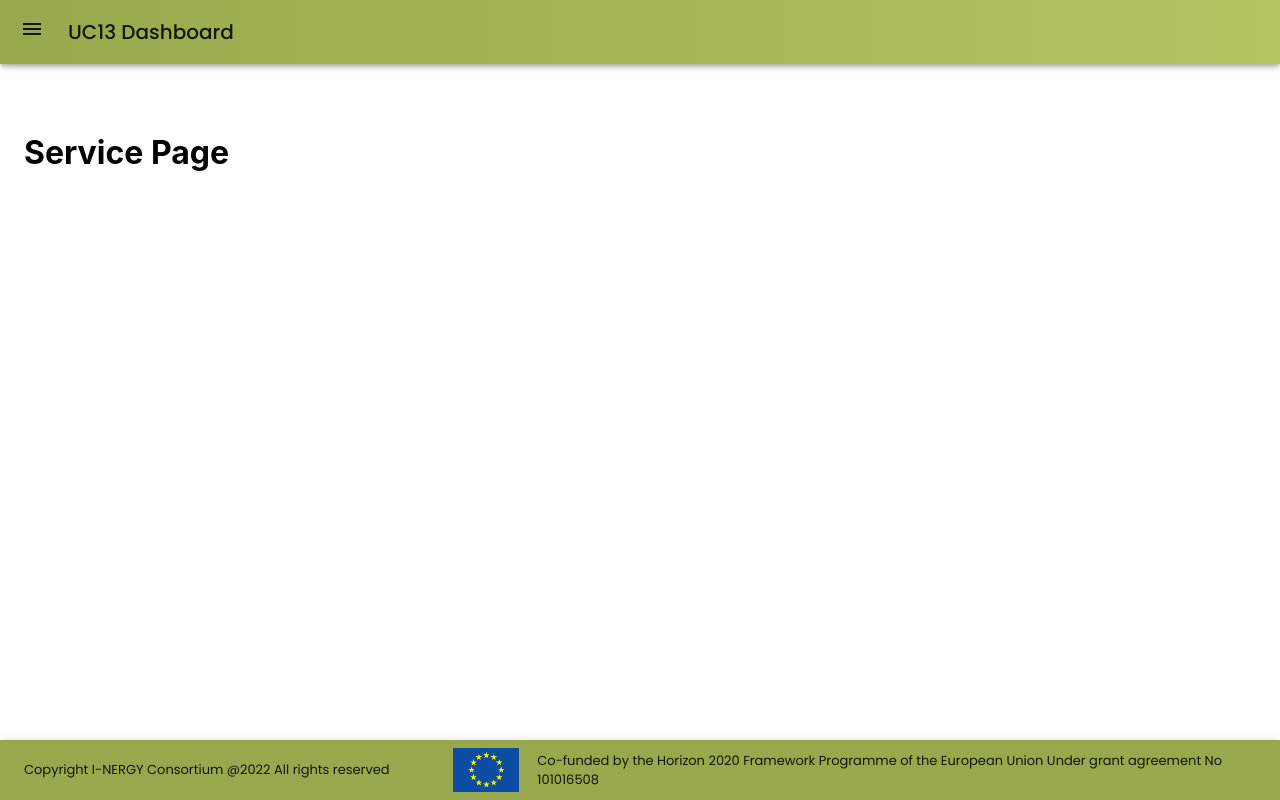
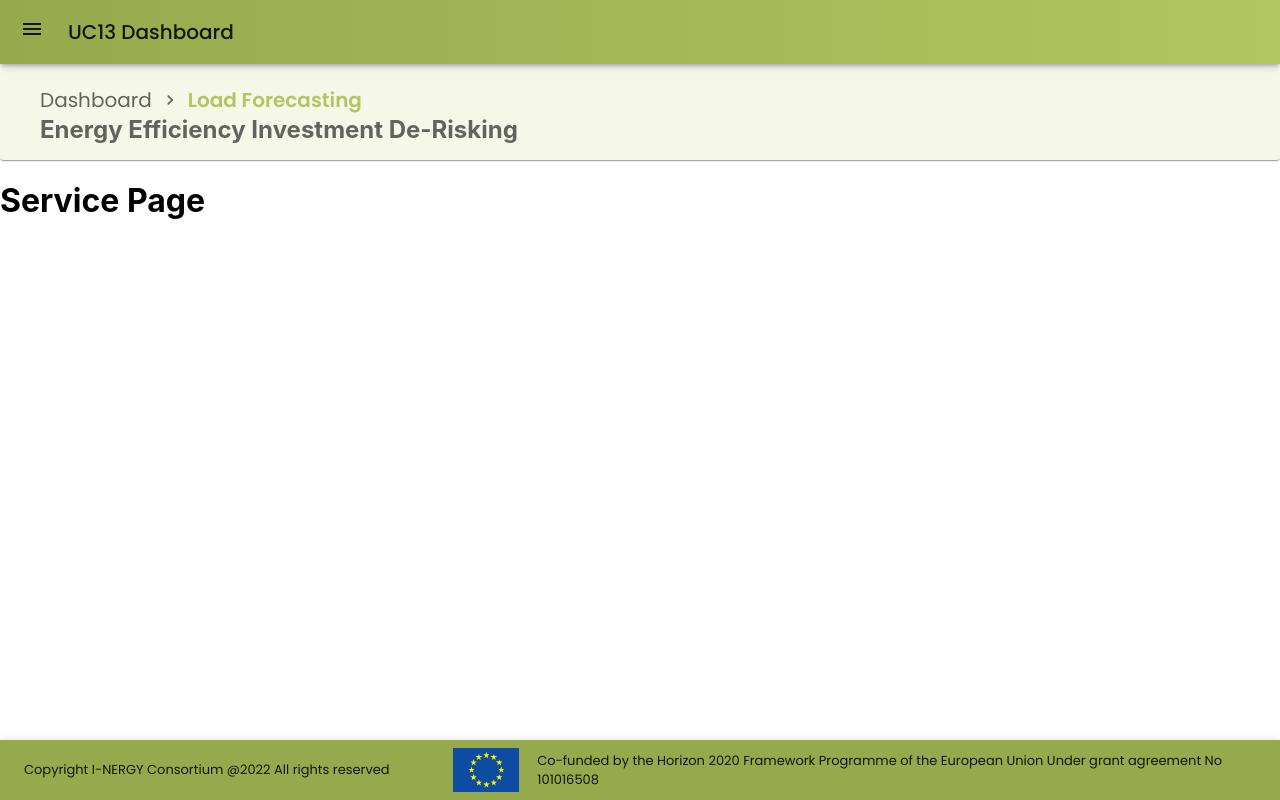
Before and after one commit to I-NERGY/EEI_Service_frontend, a React (Create React App) app: page /servicePath in a window 1280 px wide. Built offline with nearby package versions, Linux system fonts and the light colour scheme.

Commit message:
Various fixes and Breadcrumb addition

```diff
--- /dev/null
+++ b/src/components/layout/Breadcrumb.tsx
@@ -0,0 +1,43 @@
+import React, {ReactNode} from 'react';
+
+import Stack from "@mui/material/Stack";
+import Container from "@mui/material/Container";
+import Breadcrumbs from "@mui/material/Breadcrumbs";
+import Box from "@mui/material/Box";
+import Paper from "@mui/material/Paper";
+
+import NavigateNextIcon from "@mui/icons-material/NavigateNext";
+
+interface Props {
+    breadcrumbs?: ReactNode[],
+    welcome_msg?: string
+}
+
+const Breadcrumb = ({breadcrumbs, welcome_msg}: Props) => {
+    return (
+        <Paper style={{display: 'flex'}} sx={{
+            px: 2,
+            pb: 2,
+            // pt: {xs: 5, md: 1},
+            backgroundColor: '#F5F8E9',
+            marginTop: '-18px',
+            position: 'sticky'
+        }}>
+            <Stack spacing={2}>
+                <Container maxWidth={'xl'} sx={{paddingTop: '15px'}}>
+                    <Breadcrumbs
+                        separator={<NavigateNextIcon fontSize="small"/>}
+                        aria-label="breadcrumb"
+                    >
+                        {breadcrumbs}
+                    </Breadcrumbs>
+                    <Box color={'text.secondary'}>
+                        <h2 style={{color: 'text.primary', marginTop: 0, marginBottom: 0}}>{welcome_msg}</h2>
+                    </Box>
+                </Container>
+            </Stack>
+        </Paper>
+    );
+}
+
+export default Breadcrumb;
--- a/src/components/layout/Layout.tsx
+++ b/src/components/layout/Layout.tsx
@@ -21,7 +21,7 @@ import ChevronRightIcon from '@mui/icons-material/ChevronRight';
 import HomeOutlinedIcon from '@mui/icons-material/HomeOutlined';
 import SettingsOutlinedIcon from '@mui/icons-material/SettingsOutlined';
 import FooterContent from "./FooterContent";
-import MuiAppBar, { AppBarProps as MuiAppBarProps } from '@mui/material/AppBar';
+import MuiAppBar, {AppBarProps as MuiAppBarProps} from '@mui/material/AppBar';
 
 const drawerWidth = 260;
 
@@ -166,11 +166,9 @@ export default function Layout({children}: Props) {
                     {drawer}
                 </Drawer>
             </Box>
-            <Main style={{overflow: 'auto',paddingBottom: 0, display: 'flex', flexDirection: 'column'}}>
+            <Main style={{overflow: 'auto', paddingBottom: 0, display: 'flex', flexDirection: 'column'}}>
                 <Toolbar/>
-                <Box sx={{p: 3}}>
-                    {children}
-                </Box>
+                {children}
                 <Footer sx={{position: 'sticky', mt: 'auto'}}><FooterContent/></Footer>
             </Main>
         </Box>
--- a/src/pages/ServicePage.tsx
+++ b/src/pages/ServicePage.tsx
@@ -1,8 +1,27 @@
 import React from 'react';
+
+import Typography from "@mui/material/Typography";
+import Link from '@mui/material/Link';
+
+import Breadcrumb from "../components/layout/Breadcrumb";
+
+const breadcrumbs = [
+    <Link fontSize={'20px'} underline="hover" key="1" color="inherit" href="/">
+        Dashboard
+    </Link>, <Typography
+        // underline="hover"
+        color="secondary"
+        fontSize={'20px'}
+        fontWeight={600}>
+        Load Forecasting
+    </Typography>,];
 
 const ServicePage = () => {
     return (
-        <h1>Service Page</h1>
+        <>
+            <Breadcrumb breadcrumbs={breadcrumbs} welcome_msg={'Energy Efficiency Investment De-Risking'}/>
+            <h1>Service Page</h1>
+        </>
     );
 }
 
```
